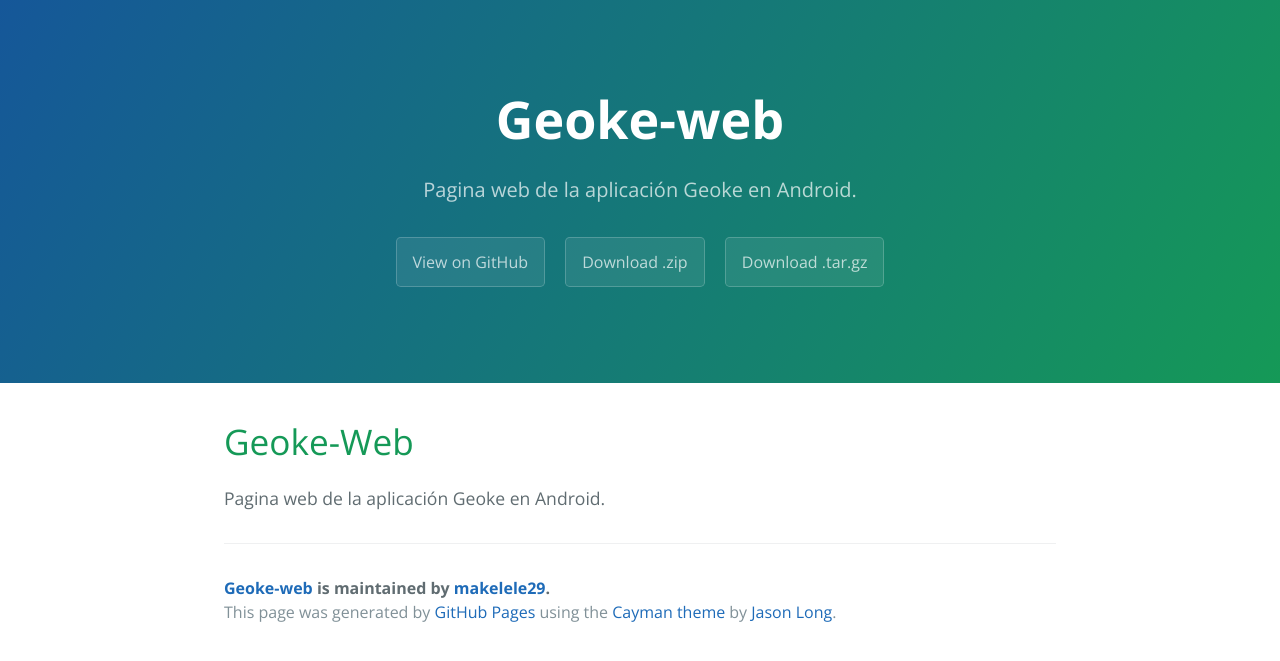
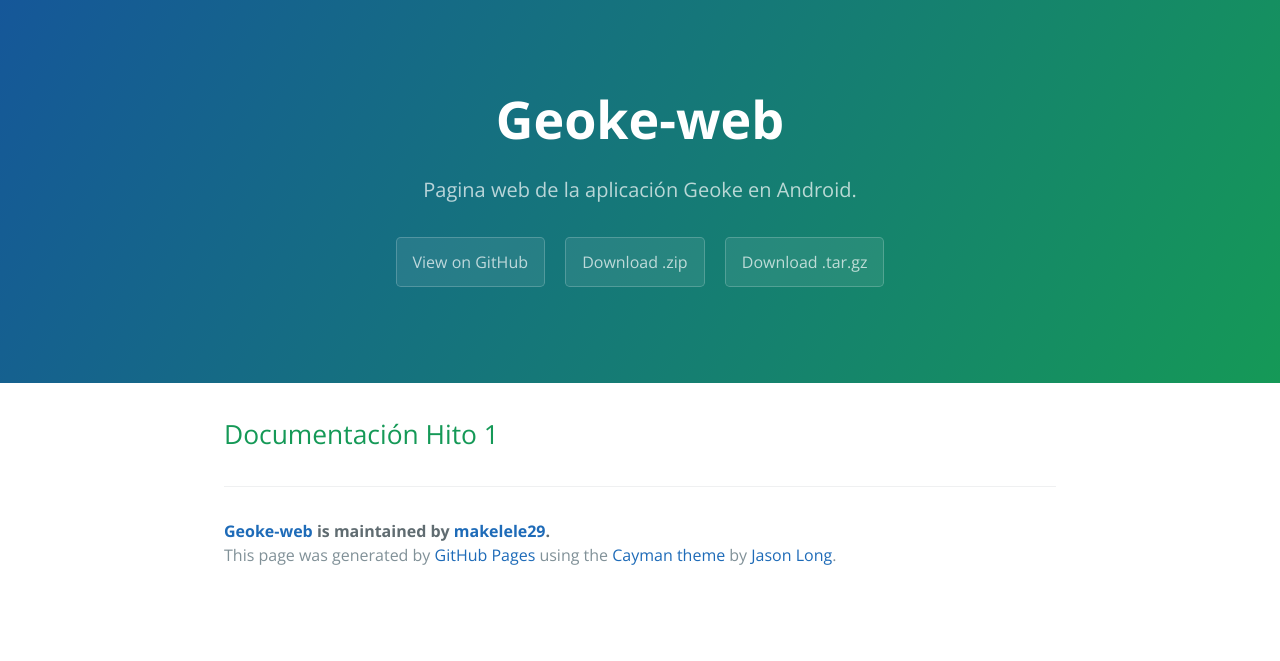
Before and after one commit to makelele29/Geoke-Web, a Jekyll site: the page built from index.md, in a window 1280 px wide. Shown: the top 661 px of the page. Built offline with Jekyll 4.4.1, drawn with Linux system fonts in a browser that asks for light colours.

Commit message:
Arreglado index.html para coger index.md

```diff
--- a/_layouts/index.html
+++ b/_layouts/index.html
@@ -19,10 +19,7 @@
     </section>
 
     <section class="main-content">
-      <h1>
-<a id="geoke-web" class="anchor" href="#geoke-web" aria-hidden="true"><span aria-hidden="true" class="octicon octicon-link"></span></a>Geoke-Web</h1>
-
-<p>Pagina web de la aplicación Geoke en Android.</p>
+    {{content}}
 
       <footer class="site-footer">
         <span class="site-footer-owner"><a href="https://github.com/makelele29/Geoke-Web">Geoke-web</a> is maintained by <a href="https://github.com/makelele29">makelele29</a>.</span>
--- a/index.md
+++ b/index.md
@@ -1,3 +1,5 @@
 ---
 layout: index
 ---
+
+## Documentación Hito 1
```
